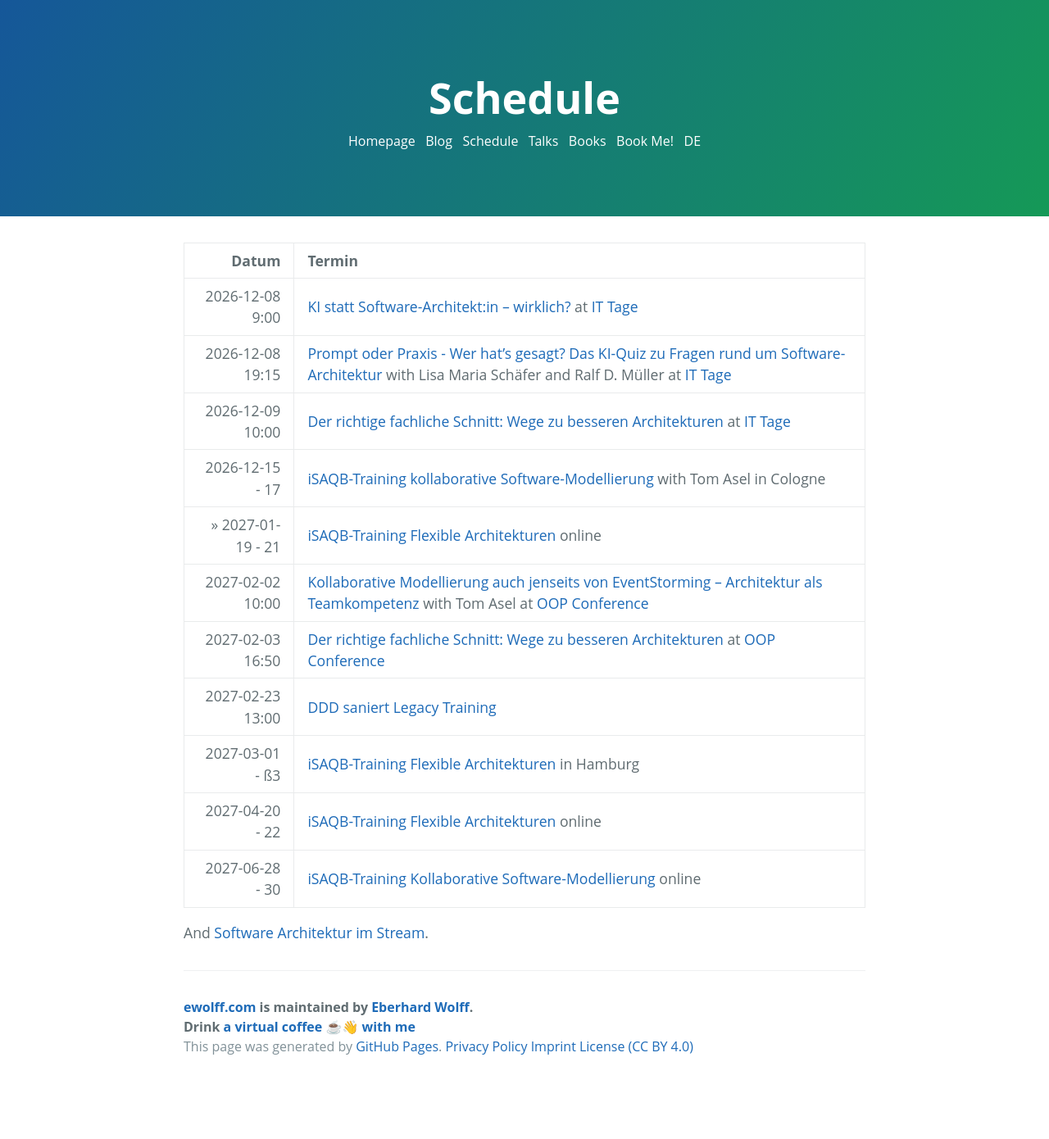
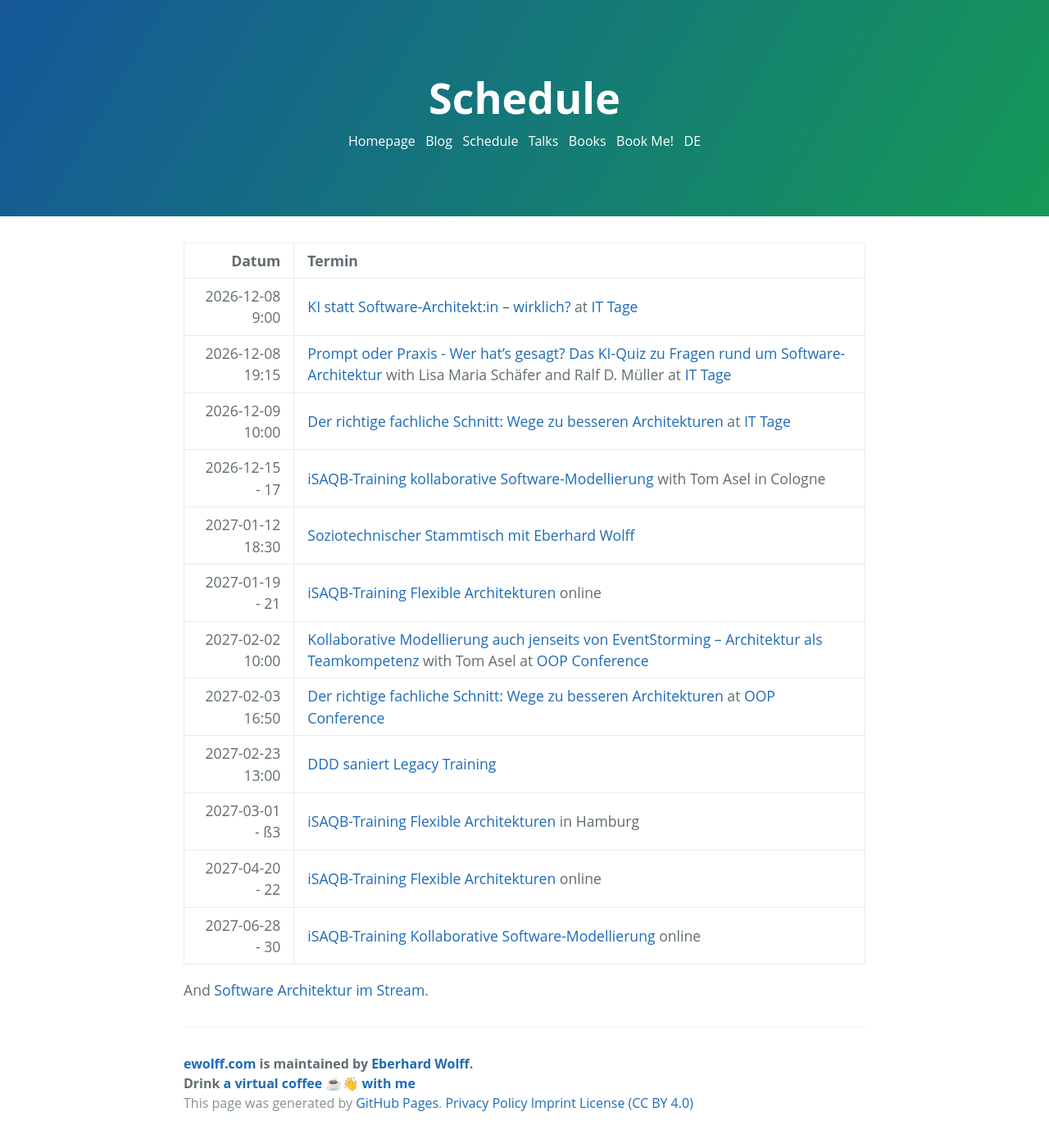
Before and after one commit to ewolff/ewolff.com, a Jekyll site: the page built from schedule.md, in a window 1280 px wide. Shown: the whole page at 82% size. Built offline with Jekyll 4.4.1, drawn with Linux system fonts in a browser that asks for light colours; our own code applies the rules of GitHub Pages for plain Markdown files; before the commit the page ends 1321 px from its top, so only the background shows below that.

Commit message:
Soztiotechnischer Stammtisch ergänzt

```diff
--- a/schedule.md
+++ b/schedule.md
@@ -8,7 +8,8 @@ title: Schedule
 | 2026-12-08 19:15 | [Prompt oder Praxis - Wer hat's gesagt? Das KI-Quiz zu Fragen rund um Software-Architektur](https://www.ittage.informatik-aktuell.de/programm/2026/prompt-oder-praxis-wer-hats-gesagt-das-ki-quiz-zu-fragen-rund-um-software-architektur.html) with Lisa Maria Schäfer and Ralf D. Müller at [IT Tage](https://www.ittage.informatik-aktuell.de/) |
 | 2026-12-09 10:00 | [Der richtige fachliche Schnitt: Wege zu besseren Architekturen](https://www.ittage.informatik-aktuell.de/programm/2026/der-richtige-fachliche-schnitt-wege-zu-besseren-architekturen.html) at [IT Tage](https://www.ittage.informatik-aktuell.de/) |
 | 2026-12-15 - 17 | [iSAQB-Training kollaborative Software-Modellierung](https://www.socreatory.com/de/trainings/cosmo/events/b08d19439b54) with Tom Asel in Cologne |
-» 2027-01-19 - 21 | [iSAQB-Training Flexible Architekturen](https://www.socreatory.com/de/trainings/flex/events/9d95f11d73e0) online |
+| 2027-01-12 18:30 | [Soziotechnischer Stammtisch mit Eberhard Wolff](https://zoom.us/meeting/register/kreYzajKRuuK5BeWyyw6sQ) |
+| 2027-01-19 - 21 | [iSAQB-Training Flexible Architekturen](https://www.socreatory.com/de/trainings/flex/events/9d95f11d73e0) online |
 | 2027-02-02 10:00 | [Kollaborative Modellierung auch jenseits von EventStorming – Architektur als Teamkompetenz](https://www.oop-konferenz.de/de/programm/konferenzprogramm/di-3-1) with Tom Asel at [OOP Conference](https://www.oop-konferenz.de) |
 | 2027-02-03 16:50 | [Der richtige fachliche Schnitt: Wege zu besseren Architekturen](https://www.oop-konferenz.de/de/programm/konferenzprogramm/mi-23-1) at [OOP Conference](https://www.oop-konferenz.de) |
 | 2027-02-23 13:00 | [DDD saniert Legacy Training](https://www.socreatory.com/de/events/ddd-legacy-sanierung-online-35ac86c95b3e) |
```
Also changed, not shown: termine.md (+3 -2 lines).
